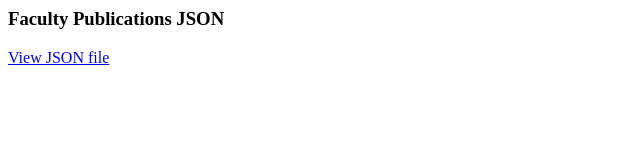
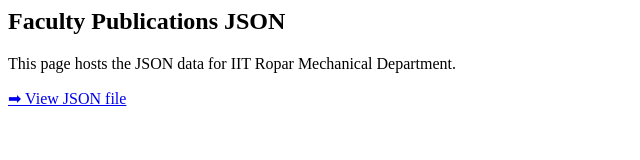
Before and after one commit to mechiitrpr/faculty-publications, a plain HTML site: page index.html in a window 1280 px wide. Shown: the whole page, without its empty margins (0-640 px from the left). Drawn offline with Linux system fonts and the light colour scheme.

Commit message:
Update index.html

```diff
--- a/index.html
+++ b/index.html
@@ -1,2 +1,3 @@
-<h3>Faculty Publications JSON</h3>
-<a href="faculty_publications.json">View JSON file</a>
+<h2>Faculty Publications JSON</h2>
+<p>This page hosts the JSON data for IIT Ropar Mechanical Department.</p>
+<p><a href="faculty_publications.json">➡ View JSON file</a></p>
```
